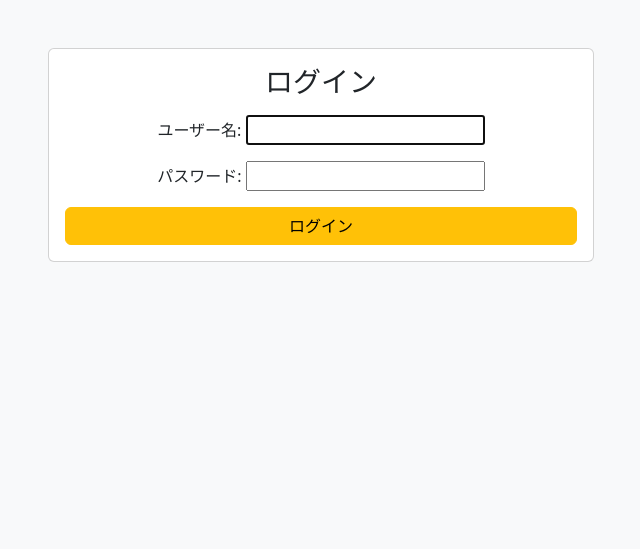
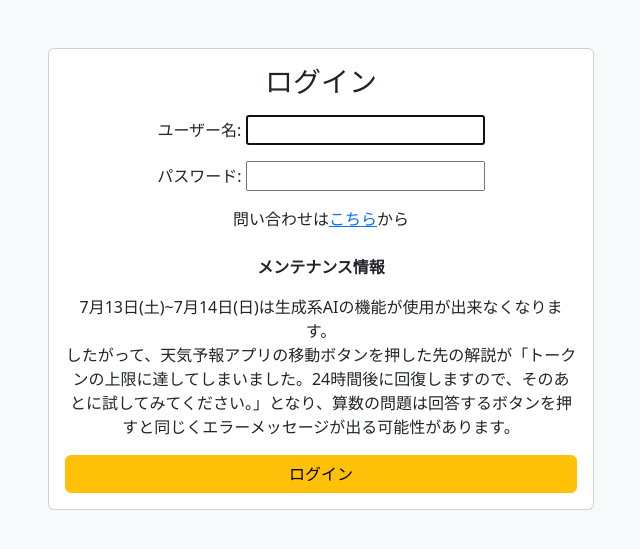
Before and after one commit to s1F102200794/created_web_servise, a Django app: page /accounts/login/ in a window 1280 px wide. Shown: the top 549 px of the page, without its empty margins (319-959 px from the left). Run offline with Django 5.2, Linux system fonts and the light colour scheme.

Commit message:
add maintenance information

```diff
--- a/accounts/templates/accounts/login.html
+++ b/accounts/templates/accounts/login.html
@@ -21,7 +21,6 @@
     </style>
 </head>
 <body class="bg-light">
-
 <div class="container">
     <div class="row justify-content-center">
         <div class="col-md-6">
@@ -55,6 +54,10 @@
                             </div>
                         {% endfor %}
                         <input type="hidden" name="next" value="{{ next }}">
+                        問い合わせは<a href="{% url 'accounts:contact_form' %}">こちら</a>から<br><br>
+                        <p style="text-align: center;" ><strong>メンテナンス情報</strong></p>
+                        <p>7月13日(土)~7月14日(日)は生成系AIの機能が使用が出来なくなります。<br>したがって、天気予報アプリの移動ボタンを押した先の解説が「トークンの上限に達してしまいました。24時間後に回復しますので、そのあとに試してみてください。」となり、算数の問題は回答するボタンを押すと同じくエラーメッセージが出る可能性があります。</p>
+
                         <button type="submit" class="btn btn-warning w-100">ログイン</button>
                     </form>
                 </div>
--- a/intern/templates/intern/index.html
+++ b/intern/templates/intern/index.html
@@ -52,6 +52,7 @@
                 正しく表示されない方は<a href="https://www.canva.com/design/DAGIco5ln0Y/qXVjt25EAYwO2_oc68Bsew/edit?utm_content=DAGIco5ln0Y&utm_campaign=designshare&utm_medium=link2&utm_source=sharebutton">こちら</a>から
             </div>
             <hr>
+            <p>7月9日 変更<br>メンテナンス情報の追加</p>
             <p>7月7日 変更<br>ポートフォリオの配置を左揃えから中央揃えに変更するなど一部変更しました。また、READMEを書き加えました。</p>
             <p>6月28日 変更<br>ポートフォリオを追加するなどホーム画面を一部変更しました。</p>
             <p>6月27日 変更<br>生成系AIがOpenAI APIを使用していることが分かるようにロゴを設置。加えて、表記を<strong>Chat GPT</strong>による解説 →
```
